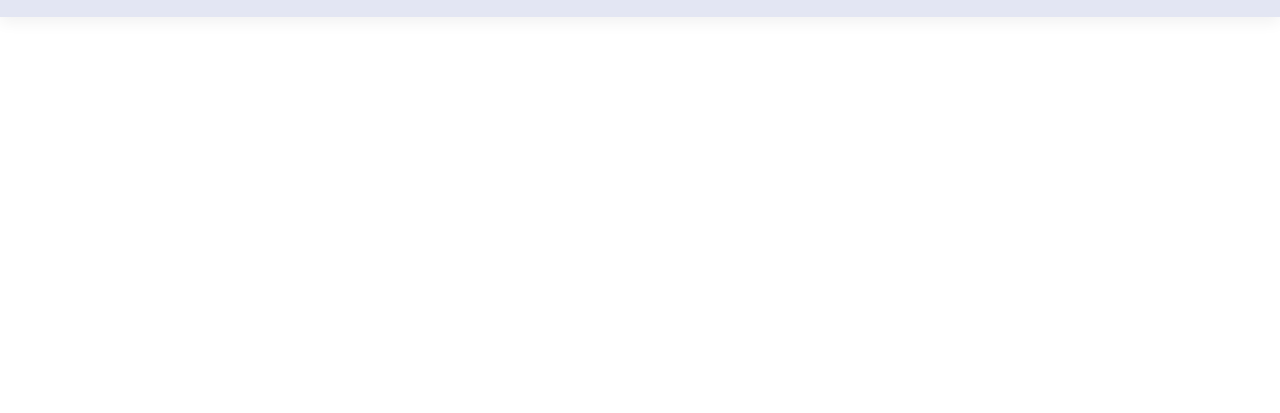
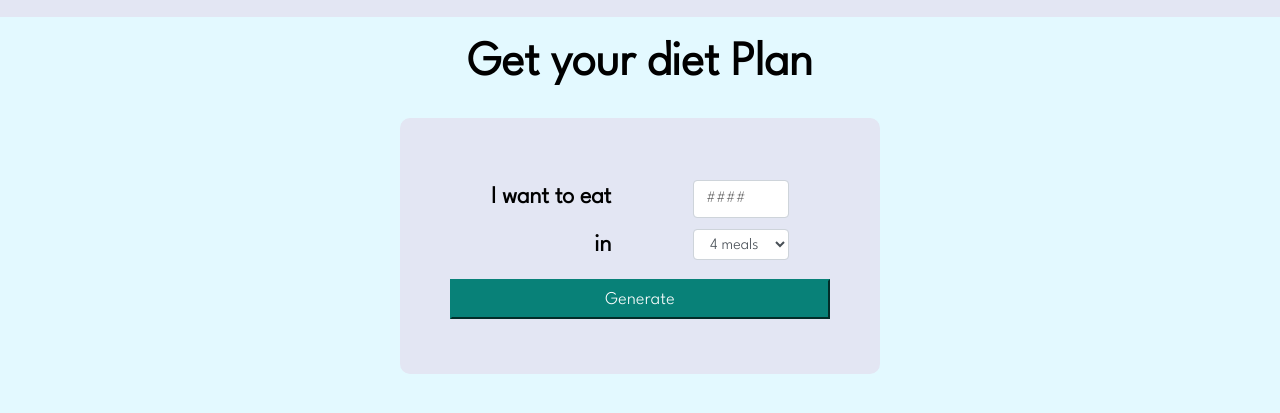
Before and after one commit to AyushJuyal07/Healthy-Food, a plain HTML site: page index.html in a window 1280 px wide. Shown: the part 77-490 px from the top of the page. Drawn offline with Linux system fonts and the light colour scheme.

Commit message:
Added Calories Counter

```diff
--- a/index.html
+++ b/index.html
@@ -1,5 +1,6 @@
 <!DOCTYPE html>
 <html lang="en">
+
 <head>
     <meta charset="UTF-8">
     <meta http-equiv="X-UA-Compatible" content="IE=edge">
@@ -7,6 +8,7 @@
     <link rel="stylesheet" href="styles.css">
     <title>Healthy Food</title>
 </head>
+
 <body>
     <section id="header">
         <a href="#"><img src="img/BMW_logo_(gray).svg.png" class="logo" alt=""></a>
@@ -21,7 +23,57 @@
         </div>
     </section>
 
+    <section id="Content">
+        <h1 class="Diet_Text">Get your diet Plan</h1>
+        <div class="Big_Container">
+            <div class="Container">
+
+                <div class="Calories_text">
+                    <h1>I want to eat</h1>
+                    <h1>in</h1>
+                </div>
+
+                <div class="Calories_input">
+
+                    <input type="number" min="0" max="20000" step="100" placeholder="####" value=""
+                        class="form-control calorie-input text-md-right" id="cal_input">
+
+                    <select class="form-control num_meals_selector" id="num_meals_selector">
+                        <option value="1">1 meal
+                        </option>
+                        <option value="2">2 meals
+                        </option>
+                        <option value="3">3 meals
+                        </option>
+                        <option value="4" selected="">4 meals
+                        </option>
+                        <option value="5">5 meals
+                        </option>
+                        <option value="6">6 meals
+                        </option>
+                        <option value="7">7 meals
+                        </option>
+                        <option value="8">8 meals
+                        </option>
+                        <option value="9">9 meals
+                        </option>
+                    </select>
+                </div>
+
+
+
+            </div>
+
+            <button type="button" class="Generate" data-loading-text="Generate" onclick="window.location.href = 'Diet_Plan.html';">
+                Generate
+            </button>
+        </div>
+
+
+    </section>
+
 
     <link rel="stylesheet" href="script.js">
 </body>
+
 </html>
--- a/styles.css
+++ b/styles.css
@@ -57,3 +57,91 @@
     bottom: -4px;
     left: 20px;
 }
+
+#Content{
+    width: 100%;
+    height: 100vh;
+    background: #e3f9ff;
+    display: flex;
+    flex-direction: column;
+    align-items: center;
+    row-gap: 2rem;
+}
+
+.Big_Container{
+    display: flex;
+    flex-direction: column;
+    justify-content: space-around;
+    background: #E3E6f3;
+    padding: 50px;
+    border-radius: 10px;
+    width: 30rem;
+    height: 16rem;
+
+  }
+
+.Container{
+    display: flex;
+    justify-content: space-around;
+    height: 6rem;
+    /* background: #E3E6f3;
+    padding: 50px;
+    border-radius: 10px;
+    width: 30rem;
+    height: 12rem; */
+}
+
+
+.Calories_text{
+    display: flex;
+    flex-direction: column;
+    align-items: flex-end;
+    justify-content: space-around;
+
+}
+
+.Calories_input{
+    display: flex;
+    flex-direction: column;
+    justify-content: space-around;
+    align-items: flex-end;
+}
+
+.num_meals_selector {
+    font-size: 16px;
+    padding-left: 10px;
+    padding-right: 10px;
+    margin-top: -2px;
+    margin-bottom: 2px;
+  }
+
+  .form-control {
+    display: block;
+    width: 100%;
+    padding: 0.375rem 0.75rem;
+      padding-right: 0.75rem;
+    font-size: 1rem;
+    line-height: 1.5;
+    color: #495057;
+    background-color: #fff;
+    background-clip: padding-box;
+    border: 1px solid #ced4da;
+    border-radius: 0.25rem;
+    transition: border-color 0.15s ease-in-out, box-shadow 0.15s ease-in-out;
+  }
+
+  .Generate{
+    cursor: pointer;
+    color: #fff;
+    background-color: #088178;;
+    border-color: #088178;;
+    font-size: 18px;
+    letter-spacing: 0.25px;
+    display: block;
+    height: 2.5rem;
+  }
+
+.Diet_Text{
+    margin-top: 1.5rem;
+    font-size: 3rem;
+}
```
Also changed, not shown: Diet_Plan.html (added, +16 -0 lines), test.html (deleted, +0 -23 lines).
